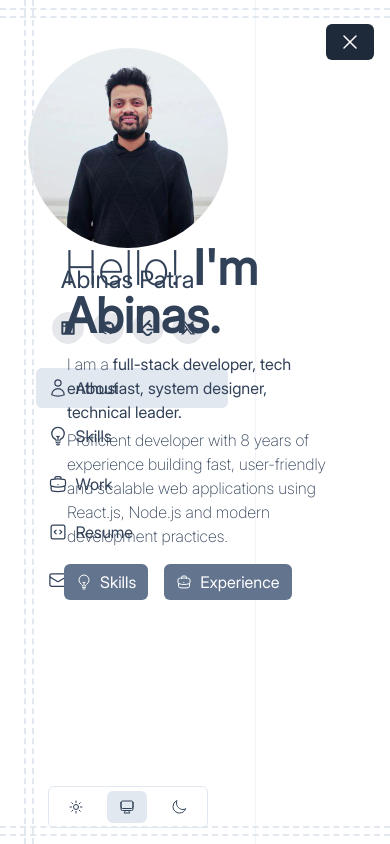
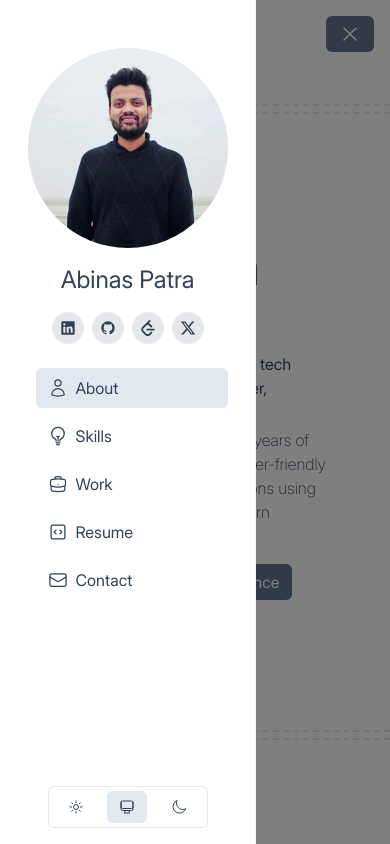
Before and after one commit to abinasn/abinasn.github.io, a React (Vite) app: page / in a window 390 px wide. Both pictures are taken after a click on the button 350 px from the left and 42 px from the top of the page. Built offline with nearby package versions, Linux system fonts and the light colour scheme.

Commit message:
responsive

```diff
--- a/src/home/index.tsx
+++ b/src/home/index.tsx
@@ -3,8 +3,8 @@ import Left from './left';
 function Home() {
   return (
     <div className="md:relative h-screen flex items-center justify-start md:px-42 px-16">
-      <div className="absolute top-2 md:top-26 left-0 right-0 border-b-2 border-dashed animate-dotted-border border-slate-200 dark:border-stone-900 animate-home-borders-fadeIn"></div>
-      <div className="absolute top-4 md:top-28 left-0 right-0 border-b-2 border-dashed animate-dotted-border border-slate-200 dark:border-stone-900 animate-home-borders-fadeIn"></div>
+      <div className="absolute top-26 left-0 right-0 border-b-2 border-dashed animate-dotted-border border-slate-200 dark:border-stone-900 animate-home-borders-fadeIn"></div>
+      <div className="absolute top-28 left-0 right-0 border-b-2 border-dashed animate-dotted-border border-slate-200 dark:border-stone-900 animate-home-borders-fadeIn"></div>
       <div className="h-full absolute left-2 md:left-26 top-0 bottom-0 border-l-2 border-dashed animate-dotted-border border-slate-200 dark:border-stone-900 mx-4 animate-home-borders-fadeIn"></div>
       <div className="h-full absolute left-4 md:left-28 top-0 bottom-0 border-l-2 border-dashed animate-dotted-border border-slate-200 dark:border-stone-900 mx-4 animate-home-borders-fadeIn"></div>
 
@@ -12,8 +12,8 @@ function Home() {
         <Left />
       </div>
 
-      <div className="absolute bottom-2 md:bottom-26 left-0 right-0 border-b-2 border-dashed animate-dotted-border border-slate-200 dark:border-stone-900 animate-home-borders-fadeIn"></div>
-      <div className="absolute bottom-4 md:bottom-28 left-0 right-0 border-b-2 border-dashed animate-dotted-border border-slate-200 dark:border-stone-900 animate-home-borders-fadeIn"></div>
+      <div className="absolute bottom-26 left-0 right-0 border-b-2 border-dashed animate-dotted-border border-slate-200 dark:border-stone-900 animate-home-borders-fadeIn"></div>
+      <div className="absolute bottom-28 left-0 right-0 border-b-2 border-dashed animate-dotted-border border-slate-200 dark:border-stone-900 animate-home-borders-fadeIn"></div>
     </div>
   );
 }
--- a/src/layout/index.tsx
+++ b/src/layout/index.tsx
@@ -8,7 +8,7 @@ export default function Layout() {
         <Sidebar />
       </div>
 
-      <div className="flex-1 md:ml-64">
+      <div className="flex-1 md:ml-64 relative -z-10">
         <div className="min-h-screen text-slate-700 dark:text-slate-300 dark:bg-black">
           <Outlet />
         </div>
--- a/src/layout/sidebar.tsx
+++ b/src/layout/sidebar.tsx
@@ -27,17 +27,23 @@ export default function Sidebar() {
     { path: "/contact", icon: EnvelopeIcon, label: "Contact" },
   ];
   return (
-    <div className="w-screen h-screen relative">
+    <div className="w-screen h-screen">
       <Button
-        className="md:hidden absolute z-1000 top-6 bg-gray-800 text-white p-2 rounded-md right-4"
+        className="md:hidden absolute z-10 top-4 right-4"
         onClick={() => setOpen(!open)}
-        variant="default"
+        variant="primary"
       >
         {open ? <XMarkIcon className="size-6" /> : <Bars3Icon className="size-6" />}
       </Button>
+      {open && (
+        <div
+          className="fixed inset-0 bg-black opacity-50 z-40 md:hidden"
+          onClick={() => setOpen(false)}
+        ></div>
+      )}
       <nav
         className={`w-64 h-full p-4 dark:text-slate-300 dark:bg-black dark:border-r-stone-800 bg-white border-r-slate-100 text-slate-700 border-r-1 flex flex-col
-           transform transition-transform duration-300 ease-in-out
+           transform transition-transform duration-300 ease-in-out fixed z-50
           ${open ? "translate-x-0" : "-translate-x-64"} md:translate-x-0`}
       >
         <div className="mb-6 mt-8">
```
